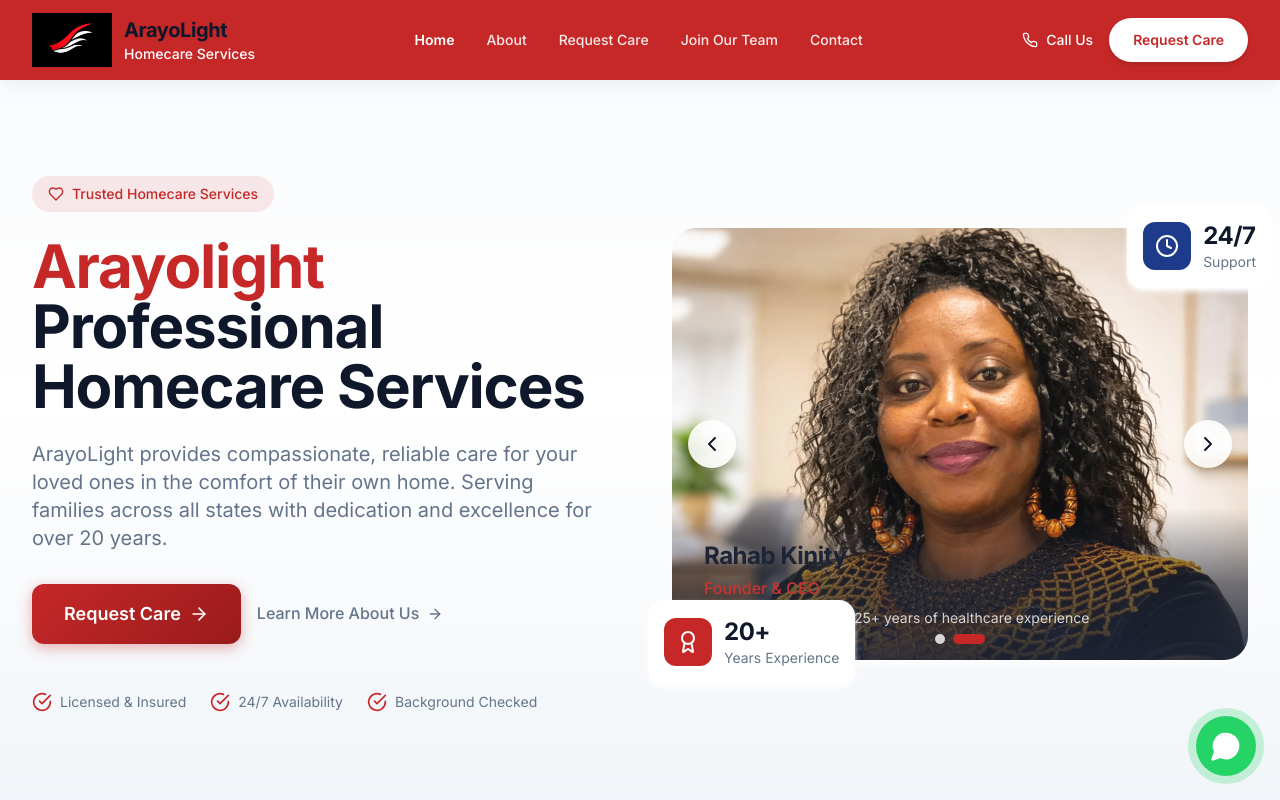
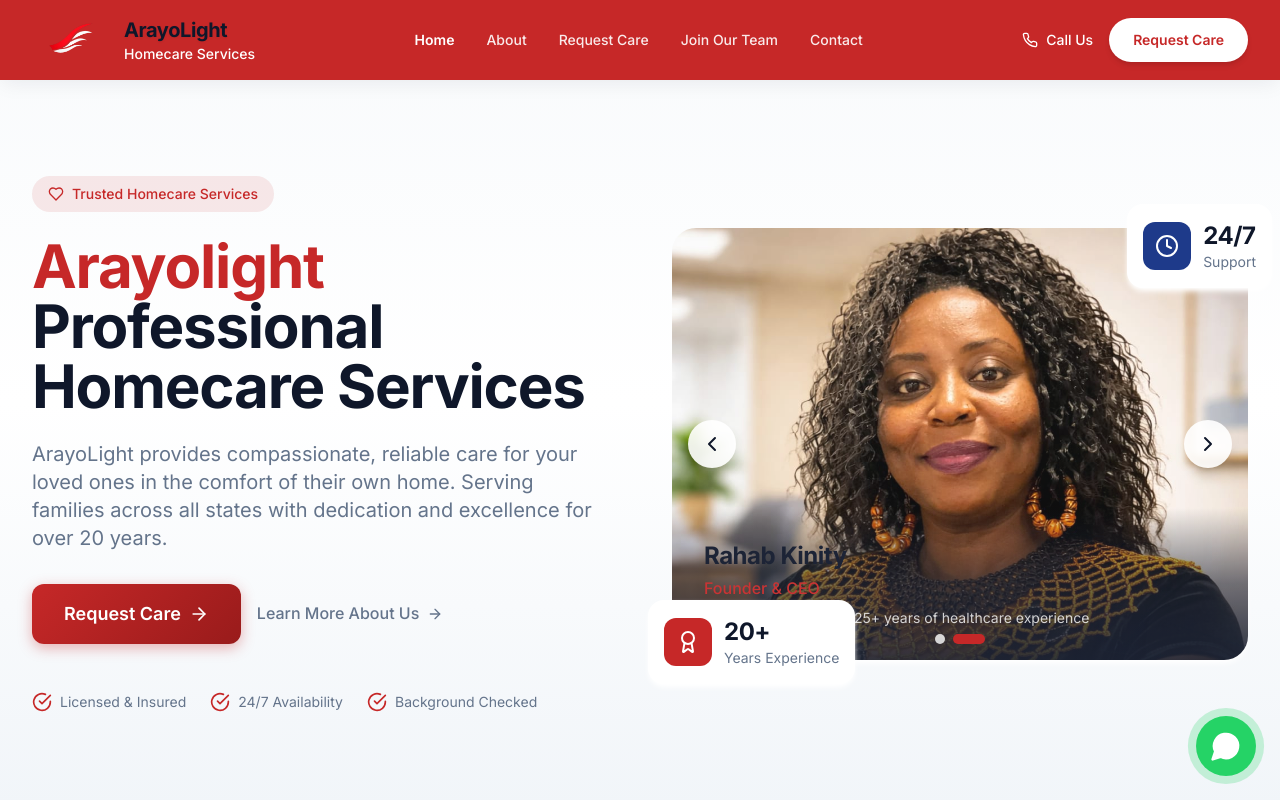
Before and after one commit to PETERMUTWIRI/arayo-light, a Next.js app: page / in a window 1280 px wide. Shown: the top 800 px of the page. Built offline with nearby package versions, Linux system fonts and the light colour scheme.

Commit message:
removed the background from the logo  to match with the background perfectly

```diff
--- a/components/Navbar.tsx
+++ b/components/Navbar.tsx
@@ -43,7 +43,7 @@
           <Link href="/" className="flex items-center gap-3 group">
             <div className="relative w-12 h-12 md:w-16 md:h-16 lg:w-20 lg:h-20">
               <Image
-                src="/Arayolight-logo.jpeg"
+                src="/Arayolight-logo.png"
                 alt="ArayoLight Homecare Services"
                 fill
                 className="object-contain rounded-xl"
```
Also changed, not shown: public/Arayolight-logo.jpeg (deleted), public/Arayolight-logo.png (added).
